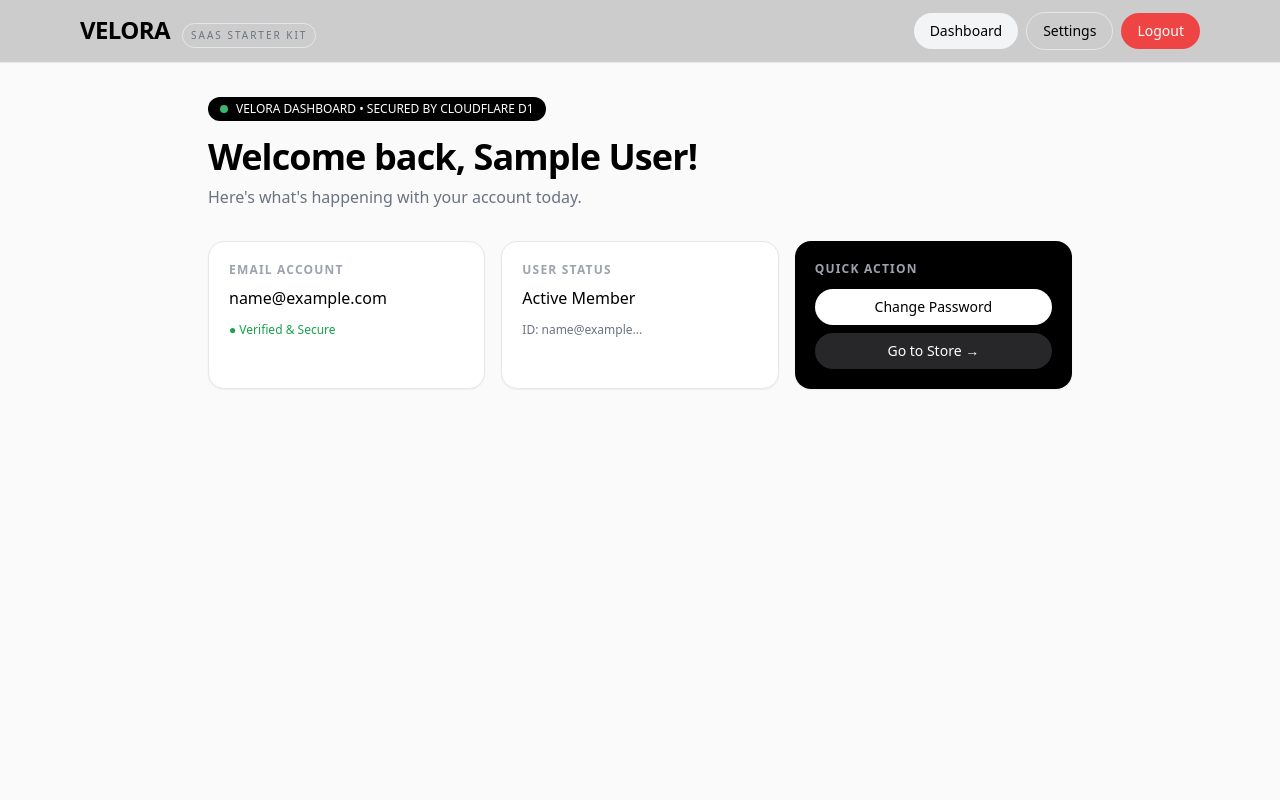
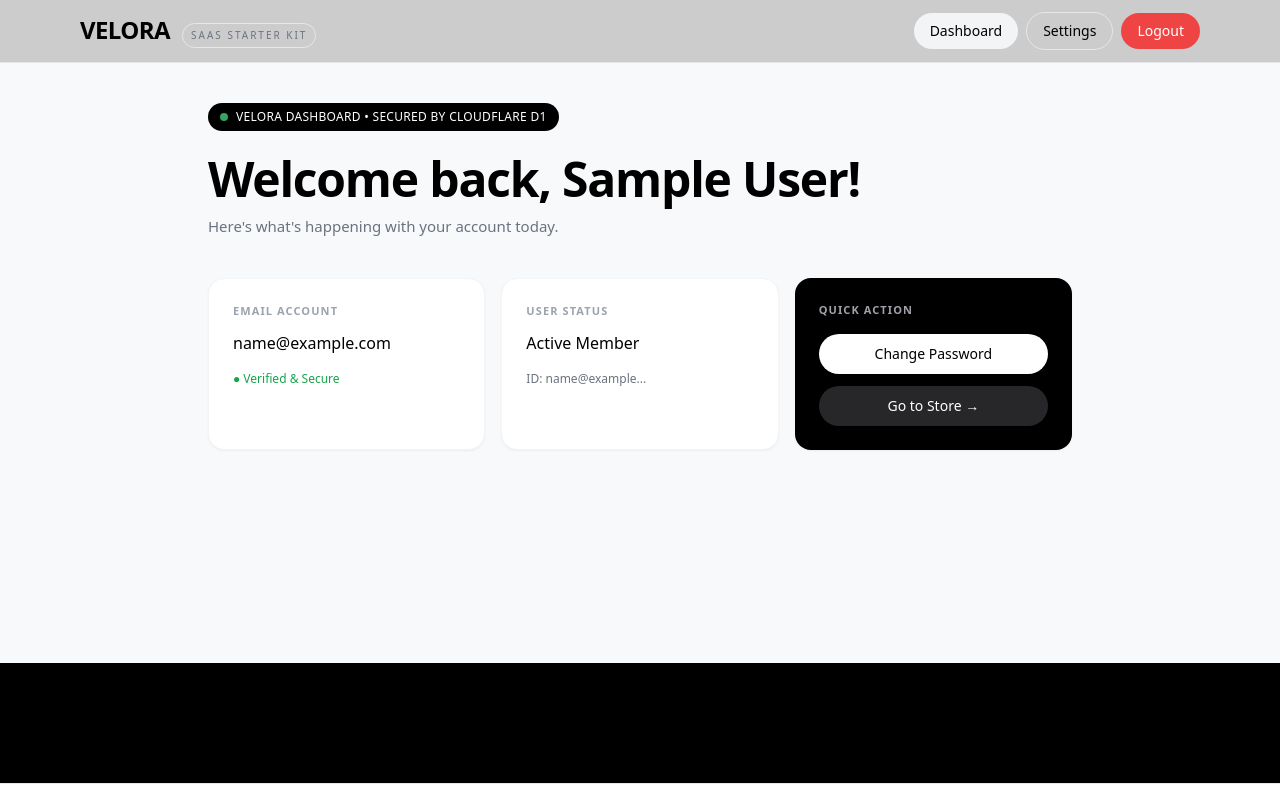
Before and after one commit to Ravs10/saas-starter-kit, a Next.js app: page /dashboard in a window 1280 px wide. Shown: the top 800 px of the page. Built offline with nearby package versions, Linux system fonts and the light colour scheme; sample sign-in values are in the browser's storage.

Commit message:
Refactor dashboard layout and card styles
Updated layout and styling for the dashboard page, improving background color and spacing. Enhanced card designs for better visual appeal.

```diff
--- a/app/dashboard/page.tsx
+++ b/app/dashboard/page.tsx
@@ -20,37 +20,38 @@ function DashboardContent() {
   const displayName = rawName.charAt(0).toUpperCase() + rawName.slice(1)
 
   return (
-    <div className="min-h-screen bg-[#fafafa]">
-      <div className="max-w-4xl mx-auto px-4 py-8">
+    // FIX: Full screen light bg + navbar ke neeche ka gap fix
+    <div className="min-h-[calc(100vh-200px)] bg-[#F8F9FA]">
+      <div className="max-w-4xl mx-auto px-4 py-10">
 
         {/* Top Badge - Isse professional look ayega */}
-        <div className="inline-flex items-center gap-2 bg-black text-white text-xs px-3 py-1 rounded-full mb-4">
+        <div className="inline-flex items-center gap-2 bg-black text-white text-xs px-3 py-1.5 rounded-full mb-6 tracking-wide">
           <span className="w-2 h-2 bg-green-400 rounded-full animate-pulse"></span>
           VELORA DASHBOARD • SECURED BY CLOUDFLARE D1
         </div>
 
-        <h1 className="text-4xl font-black tracking-tight">Welcome back, {displayName}!</h1>
-        <p className="text-gray-500 mt-2">Here's what's happening with your account today.</p>
+        <h1 className="text-4xl md:text-5xl font-black tracking-tight text-black">Welcome back, {displayName}!</h1>
+        <p className="text-gray-500 mt-3 text-[15px]">Here's what's happening with your account today.</p>
 
-        <div className="grid md:grid-cols-3 gap-4 mt-8">
+        <div className="grid md:grid-cols-3 gap-4 mt-10">
           {/* Card 1 */}
-          <div className="bg-white p-5 rounded-2xl border shadow-sm">
-            <p className="text-xs text-gray-400 uppercase font-bold tracking-widest">Email Account</p>
-            <p className="font-medium mt-2 break-all">{user.email}</p>
-            <p className="text-xs text-green-600 mt-3">● Verified & Secure</p>
+          <div className="bg-white p-6 rounded-2xl border border-gray-100 shadow-sm hover:shadow-md transition">
+            <p className="text-[11px] text-gray-400 uppercase font-bold tracking-widest">Email Account</p>
+            <p className="font-medium mt-3 break-all text-black">{user.email}</p>
+            <p className="text-xs text-green-600 mt-4 font-medium">● Verified & Secure</p>
           </div>
           {/* Card 2 */}
-          <div className="bg-white p-5 rounded-2xl border shadow-sm">
-            <p className="text-xs text-gray-400 uppercase font-bold tracking-widest">User Status</p>
-            <p className="font-medium mt-2">Active Member</p>
-            <p className="text-xs text-gray-500 mt-3">ID: {user.email.slice(0,12)}...</p>
+          <div className="bg-white p-6 rounded-2xl border border-gray-100 shadow-sm hover:shadow-md transition">
+            <p className="text-[11px] text-gray-400 uppercase font-bold tracking-widest">User Status</p>
+            <p className="font-medium mt-3 text-black">Active Member</p>
+            <p className="text-xs text-gray-500 mt-4">ID: {user.email.slice(0,12)}...</p>
           </div>
           {/* Card 3 */}
-          <div className="bg-black text-white p-5 rounded-2xl shadow-sm">
-            <p className="text-xs text-gray-400 uppercase font-bold tracking-widest">Quick Action</p>
-            <div className="mt-3 space-y-2">
-              <a href="/settings" className="block bg-white text-black text-sm text-center py-2 rounded-full font-medium">Change Password</a>
-              <a href="/" className="block bg-zinc-800 text-sm text-center py-2 rounded-full">Go to Store →</a>
+          <div className="bg-black text-white p-6 rounded-2xl shadow-sm">
+            <p className="text-[11px] text-zinc-400 uppercase font-bold tracking-widest">Quick Action</p>
+            <div className="mt-4 space-y-3">
+              <a href="/settings" className="block bg-white text-black text-sm text-center py-2.5 rounded-full font-medium hover:bg-zinc-100 transition">Change Password</a>
+              <a href="/" className="block bg-zinc-800 text-sm text-center py-2.5 rounded-full hover:bg-zinc-700 transition">Go to Store →</a>
             </div>
           </div>
         </div>
```
